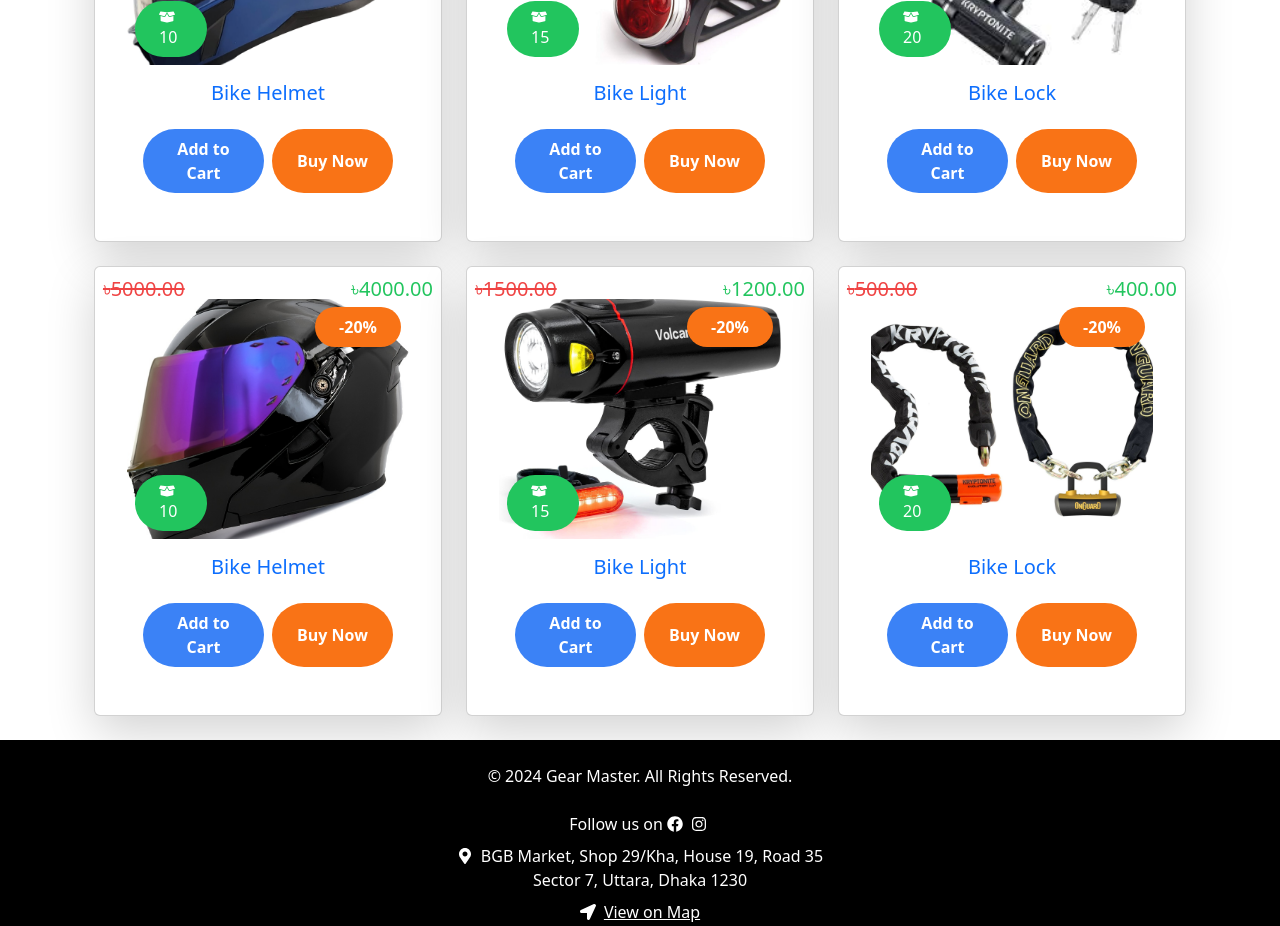
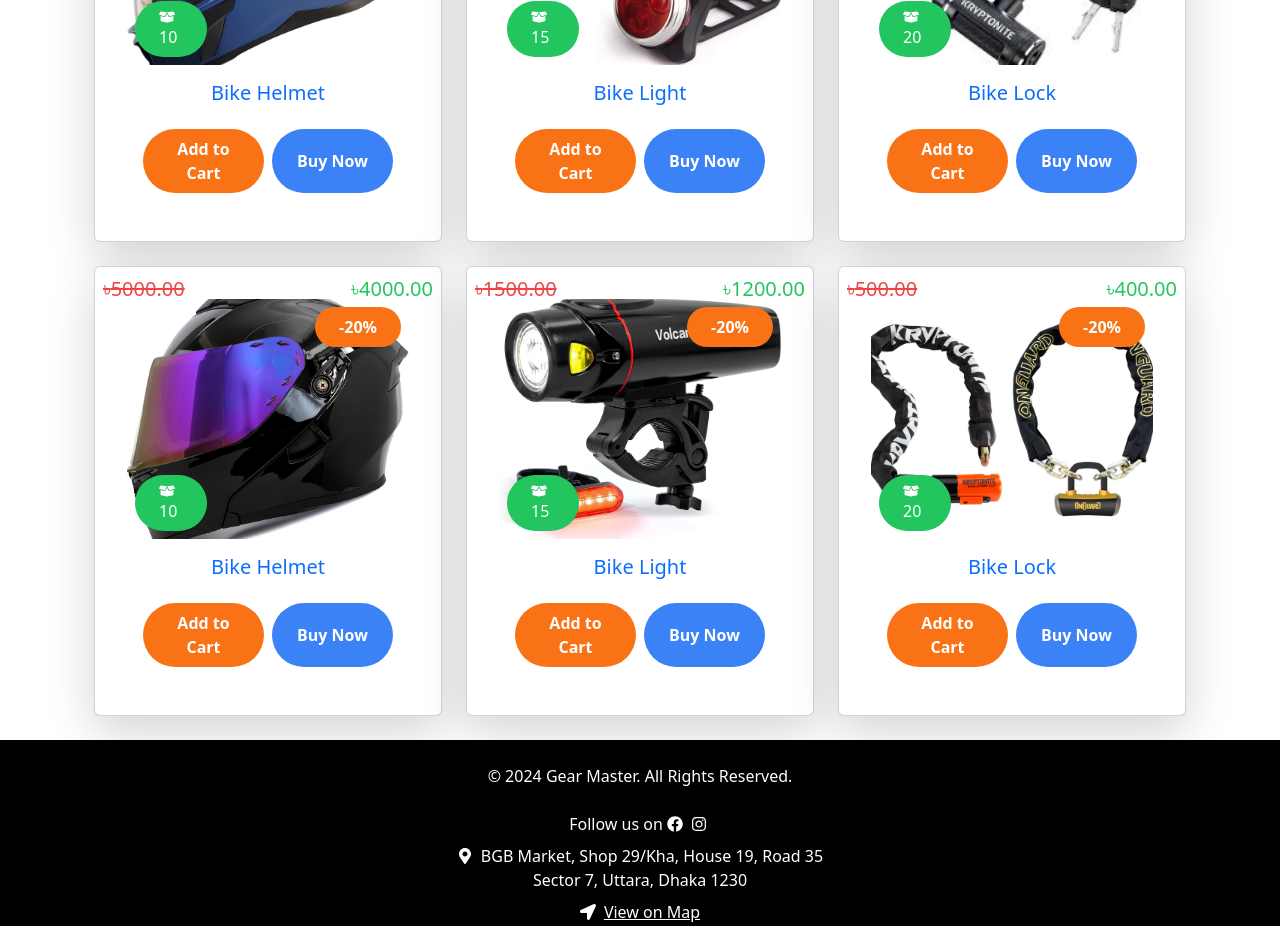
Before and after one commit to saajiidi/gm-store, a React (Create React App) app: page / in a window 1280 px wide. Shown: the part 1020-1946 px from the top of the page. Built offline with nearby package versions, Linux system fonts and the light colour scheme.

Commit message:
Update ProductCard.tsx

```diff
--- a/src/components/Products/ProductCard.tsx
+++ b/src/components/Products/ProductCard.tsx
@@ -57,10 +57,10 @@ const ProductCard: React.FC<ProductCardProps> = ({ product }) => {
           </Link>
 
           <div className="flex justify-between mt-4 space-x-2">
-            <button className="w-1/2 bg-blue-500 hover:bg-blue-700 text-white font-bold py-2 px-4 rounded-full">
+            <button className="w-1/2 bg-orange-500 hover:bg-blue-700 text-white font-bold py-2 px-4 rounded-full">
               Add to Cart
             </button>
-            <button className="w-1/2 bg-orange-500 hover:bg-orange-700 text-white font-bold py-2 px-4 rounded-full">
+            <button className="w-1/2 bg-blue-500 hover:bg-orange-700 text-white font-bold py-2 px-4 rounded-full">
               Buy Now
             </button>
           </div>
```
